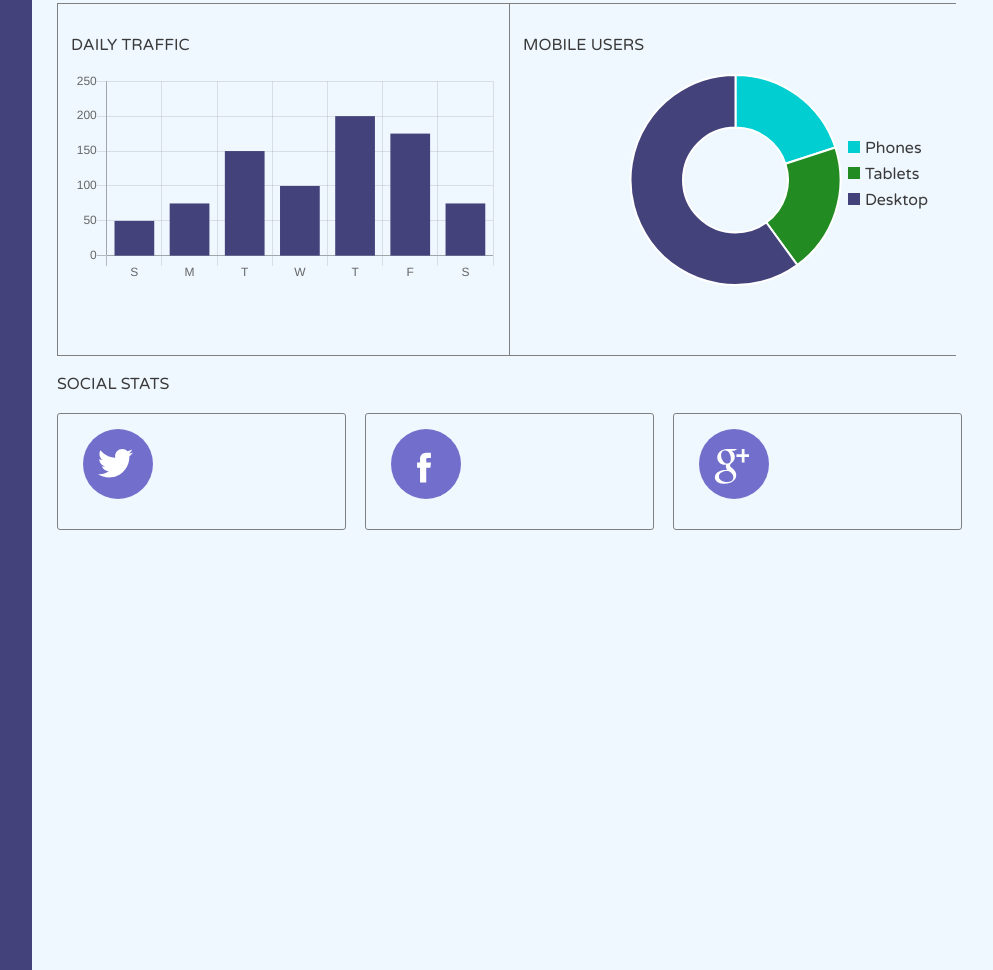
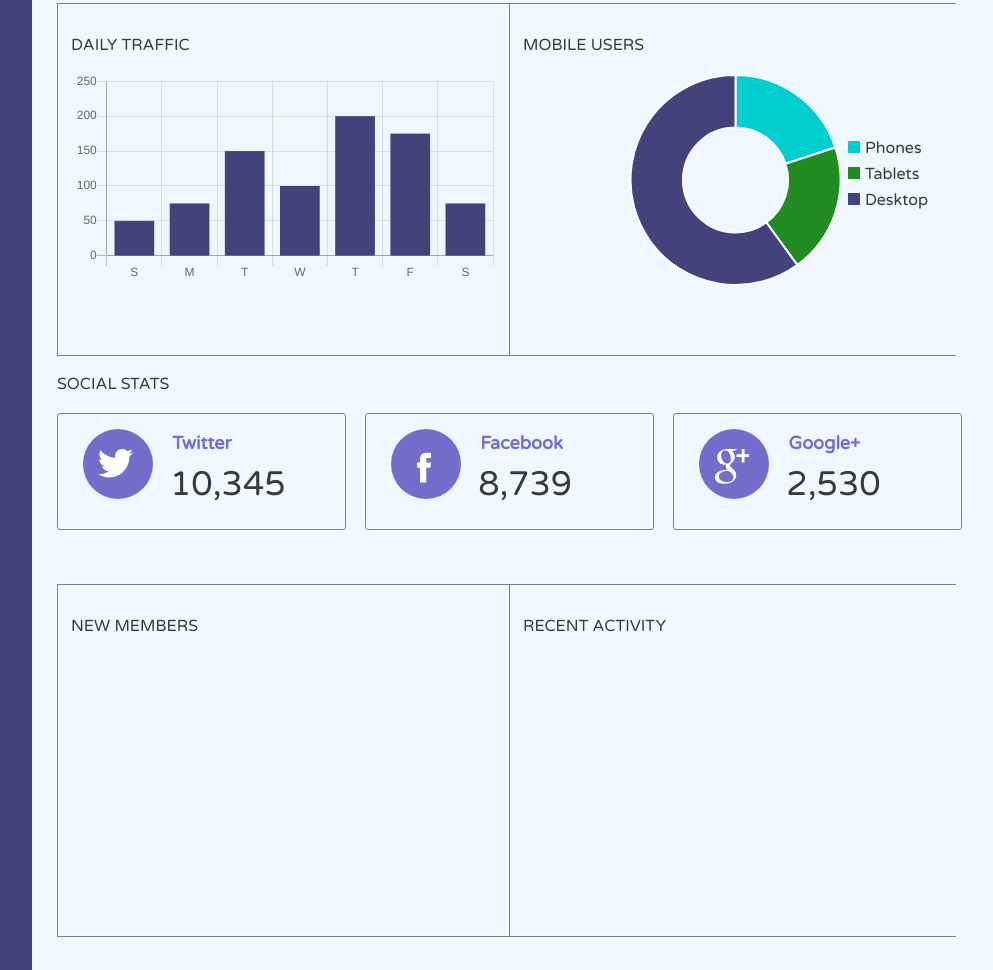
Before and after one commit to neilsatt/WebAppDashboard, a plain HTML site: page index.html in a window 1280 px wide. Shown: the part 726-1696 px from the top of the page, without its empty margins (68-1061 px from the left). Drawn offline with nearby package versions, Linux system fonts and the light colour scheme.

Commit message:
updates to social stats, initial new members section

```diff
--- a/css/application.css
+++ b/css/application.css
@@ -396,7 +396,27 @@ body {
         -webkit-filter: invert(100%);
     }
 
+    .socialText{
+        color: #716ecc;
+        font-size: 18px;
+        font-weight: bold;
+        margin-left: 35px;
+        bottom: 85px;
+        position: relative;
+    }
 
+    .numberText {
+        font-size: 34px;
+        margin-left: 112px;
+        bottom: 85px;
+        position: relative;
+    }
+
+    #chartFourthRow {
+        width: 80%;
+        overflow: hidden;
+        margin-top:-25px;
+    }
 
 
 
--- a/index.html
+++ b/index.html
@@ -75,15 +75,35 @@
             <div class="socialIcon">
                 <div class="iconCircle"></div>
                 <img src="icons/icon-twitter.svg" alt="icon twitter" height="35px" width="35px" class="icon">
+                <span class="socialText">Twitter</span>
+                 <span class="numberText">10,345</span>
             </div>
             <div class="socialIcon">
                 <div class="iconCircle"></div>
                 <img src="icons/icon-facebook.svg" alt="icon facebook" height="35" width="35" class="icon" fill="white">
+                <span class="socialText">Facebook</span>
+                 <span class="numberText">8,739</span>
+
             </div>
             <div class="socialIcon">
                 <div class="iconCircle"></div>
                 <img src="icons/icon-google-plus.svg" alt="icon google" height="35" width="35" class="icon">
+                <span class="socialText">Google+</span>
+                 <span class="numberText">2,530</span>
             </div>
+        </div>
+
+        <div id="chartFourthRow">
+           <div id="chartTwo">
+            <p>NEW MEMBERS</p>
+            <canvas id="trafficBarChart"></canvas>
+           </div>
+
+           <div id="chartThree">
+            <p>RECENT ACTIVITY</p>
+            <canvas id="mobileDonutChart"></canvas>
+            <div id="js-legend" class="chart-legend"></div>
+           </div>
         </div>
 
 
```
